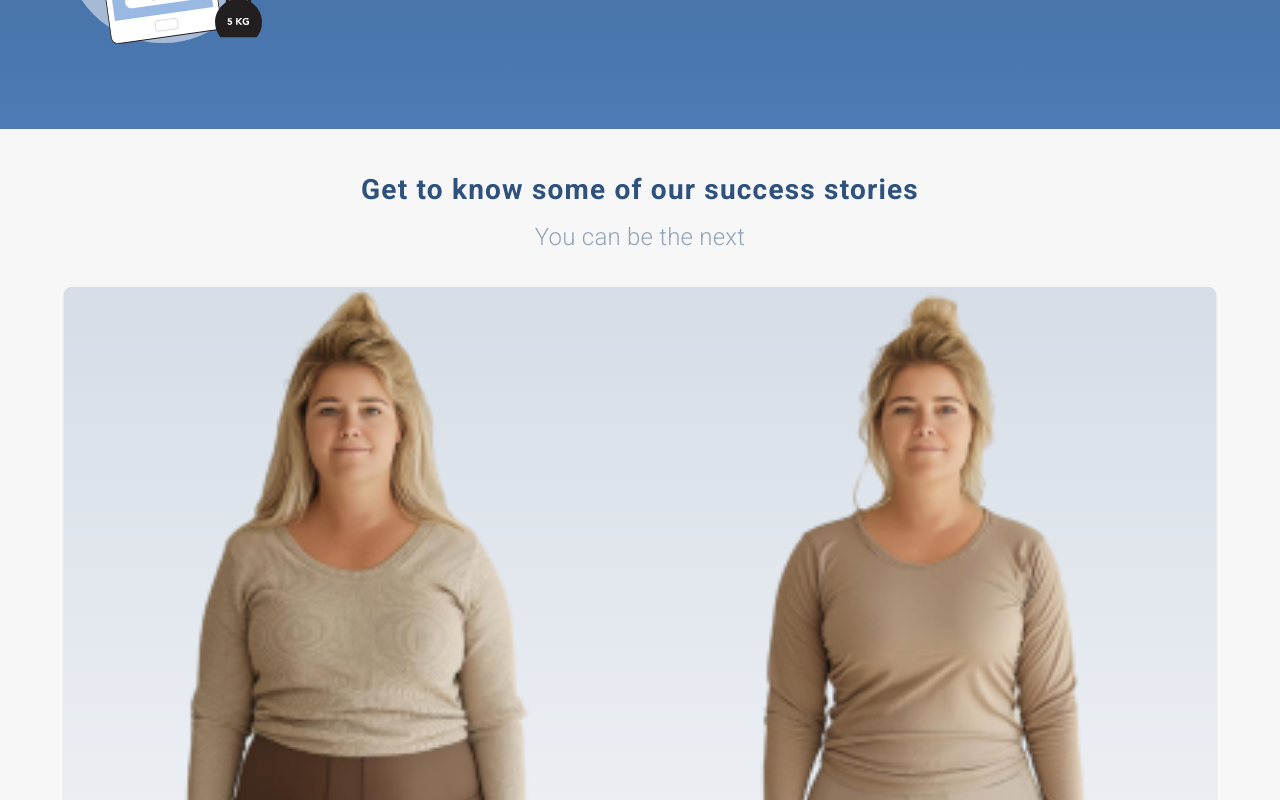
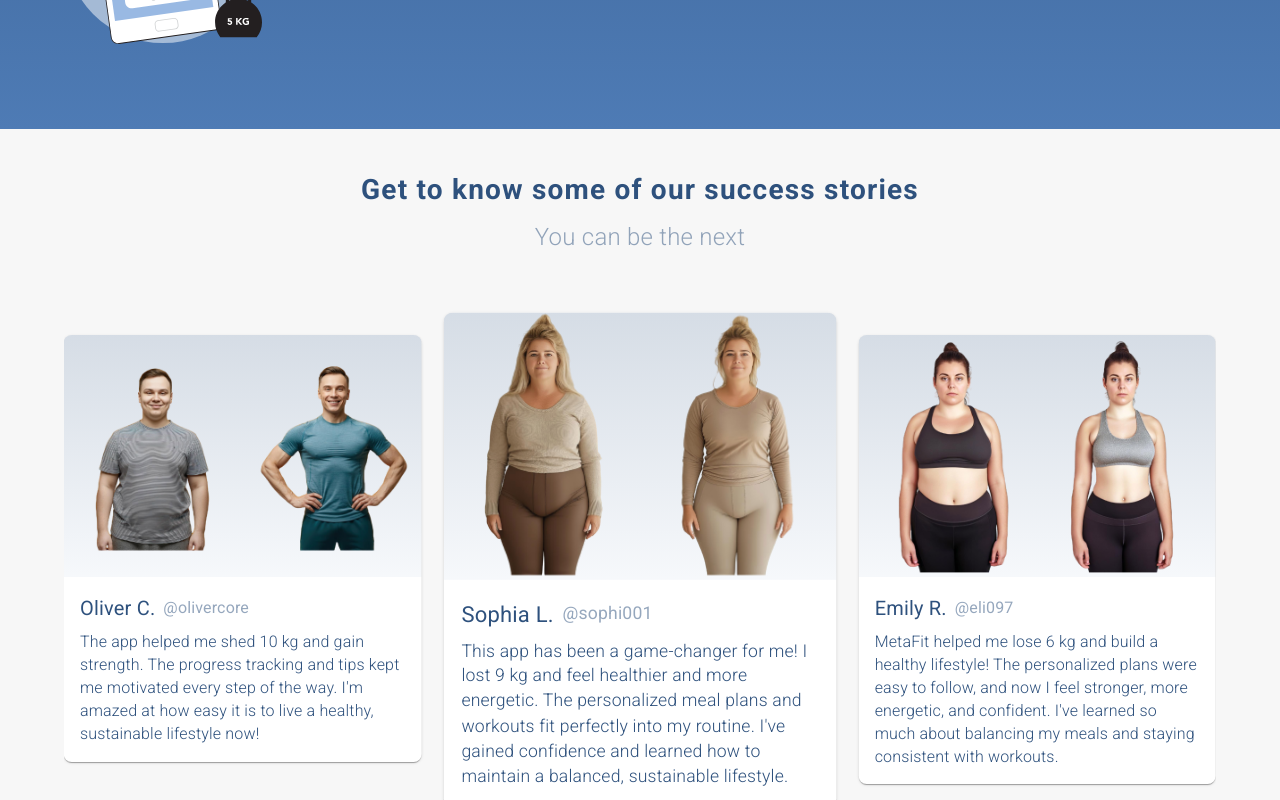
Before and after one commit to BrennoLima/MetaFit, a React (Create React App) app: page / in a window 1280 px wide. Shown: the part 1340-2140 px from the top of the page. Built offline with nearby package versions, Linux system fonts and the light colour scheme; a web font is replaced by a local one.

Commit message:
sweper + mobile

```diff
--- a/package.json
+++ b/package.json
@@ -22,6 +22,7 @@
     "react-dom": "^18.3.1",
     "react-router-dom": "^7.0.2",
     "react-scripts": "5.0.1",
+    "swiper": "^11.1.15",
     "uuid": "^11.0.3",
     "web-vitals": "^2.1.0"
   },
--- a/src/components/Landing/Features.js
+++ b/src/components/Landing/Features.js
@@ -26,7 +26,7 @@ export const Features = () => {
               style={{ width: '100%' }}
             />
           </Box>
-          <Box sx={{ pr: 4, pl: isMobile && 4, width: [1, 3 / 5] }}>
+          <Box sx={{ pr: 4, pl: [4, 0], width: [1, 3 / 5] }}>
             <Typography
               fontSize={[20, 24]}
               fontWeight={500}
@@ -52,7 +52,7 @@ export const Features = () => {
           sx={{ flexDirection: isMobile && 'column-reverse' }}
         >
           <Box sx={{ width: 1 / 5 }} />
-          <Box sx={{ pr: 4, pl: isMobile && 4, width: [1, 3 / 5] }}>
+          <Box sx={{ pr: 4, pl: [4, 0], width: [1, 3 / 5] }}>
             <Typography
               fontSize={[20, 24]}
               fontWeight={500}
@@ -90,7 +90,7 @@ export const Features = () => {
               style={{ width: '100%' }}
             />
           </Box>
-          <Box sx={{ pr: 4, pl: isMobile && 4, width: [1, 3 / 5] }}>
+          <Box sx={{ pr: 4, pl: [4, 0], width: [1, 3 / 5] }}>
             <Typography
               fontSize={[20, 24]}
               fontWeight={500}
--- a/src/components/Landing/Hero.js
+++ b/src/components/Landing/Hero.js
@@ -51,7 +51,7 @@ export const Hero = () => {
           Start your journey!
         </Button>
       </Box>
-      <Box sx={{ width: 1, mt: isMobile && 4 }}>
+      <Box sx={{ width: 1, mt: [4, 0] }}>
         <img
           src="assets/images/PhonesMockup.png"
           alt="phones-mockup"
--- a/src/components/Landing/Testimonials.js
+++ b/src/components/Landing/Testimonials.js
@@ -1,6 +1,14 @@
-import React from 'react';
-import { Box, Card, Container, Stack, Typography } from '@mui/material';
-import Slider from 'react-slick';
+import React, { useState } from 'react';
+import { Box, Card, Container, Typography } from '@mui/material';
+// Swiper
+import { Swiper, SwiperSlide } from 'swiper/react';
+import { FreeMode, Pagination, A11y, Autoplay } from 'swiper/modules';
+import 'swiper/css';
+import 'swiper/css/free-mode';
+import 'swiper/css/pagination';
+import 'swiper/css/parallax';
+
+import useIsMobileScreen from '../../utils/useIsMobileScreen';
 
 const TestimonialCard = ({ testimonial }) => {
   const { name, handle, text, image } = testimonial;
@@ -48,6 +56,8 @@ const TestimonialCard = ({ testimonial }) => {
 };
 
 export const Testimonials = () => {
+  const isMobile = useIsMobileScreen();
+  const [activeIndex, setActiveIndex] = useState(null);
   const testimonials = [
     {
       name: 'Sophia L.',
@@ -67,7 +77,68 @@ export const Testimonials = () => {
       text: "I lost 15 kg of fat, gained muscle, and feel stronger than ever. Beyond the physical changes, I've gained confidence and a healthier mindset. If you're serious about changing your life, this app is the best tool to get you there!",
       image: 'testimonials3',
     },
+    {
+      name: 'James K.',
+      handle: '@jamesklean',
+      text: "I've dropped 8 kg and built lean muscle thanks to this app. The workouts and meal plans are so easy to stick with, and I've never felt more confident in my own skin. Highly recommend it to anyone looking for real results!",
+      image: 'testimonials1',
+    },
+    {
+      name: 'Lila T.',
+      handle: '@lilatfit',
+      text: "I finally achieved my goal of losing 12 kg! This app made fitness fun and manageable with its customized approach. My energy levels have skyrocketed, and I love the way I feel every day. It's life-changing!",
+      image: 'testimonials2',
+    },
+    {
+      name: 'Oliver C.',
+      handle: '@olivercore',
+      text: "The app helped me shed 10 kg and gain strength. The progress tracking and tips kept me motivated every step of the way. I'm amazed at how easy it is to live a healthy, sustainable lifestyle now!",
+      image: 'testimonials3',
+    },
+    // {
+    //   name: 'Rachel V.',
+    //   handle: '@rachvibes',
+    //   text: "With this app, I lost 7 kg and built a strong workout routine. The guidance was incredible, and I've learned so much about fitness and nutrition. I feel confident, energized, and proud of my progress!",
+    //   image: 'testimonials7',
+    // },
+    // {
+    //   name: 'Ethan W.',
+    //   handle: '@ethanworks',
+    //   text: "I managed to lose 14 kg and tone up with this app. The tailored plans and expert advice made all the difference. I'm stronger, fitter, and more determined than ever to maintain this lifestyle!",
+    //   image: 'testimonials8',
+    // },
+    // {
+    //   name: 'Mia F.',
+    //   handle: '@fitwithmia',
+    //   text: "Losing 5 kg never felt this good! The app's meal ideas and workouts were perfect for my busy schedule. I'm healthier, happier, and finally loving the way I look and feel!",
+    //   image: 'testimonials9',
+    // },
+    // {
+    //   name: 'Noah B.',
+    //   handle: '@noahbuilds',
+    //   text: "I lost 9 kg while gaining muscle and confidence. The app taught me how to fuel my body and stay consistent with workouts. It's like having a personal trainer and nutritionist in my pocket!",
+    //   image: 'testimonials10',
+    // },
+    // {
+    //   name: 'Ava G.',
+    //   handle: '@avagains',
+    //   text: "Thanks to this app, I've lost 11 kg and completely transformed my lifestyle. The community and support were amazing, and I've learned how to stay healthy in a sustainable way. Highly recommend!",
+    //   image: 'testimonials11',
+    // },
+    // {
+    //   name: 'Liam S.',
+    //   handle: '@liamstrong',
+    //   text: "I dropped 6 kg and feel stronger and more energized than ever. The personalized meal plans and workouts were simple to follow, and the progress I've made is incredible. I'm so grateful!",
+    //   image: 'testimonials12',
+    // },
+    // {
+    //   name: 'Ella D.',
+    //   handle: '@ella_daily',
+    //   text: "I've never felt better! This app helped me lose 8 kg and improve my fitness level. The personalized plans were a game-changer, and I've gained so much confidence along the way. It's been an amazing journey!",
+    //   image: 'testimonials13',
+    // },
   ];
+
   return (
     <Container
       sx={{
@@ -78,7 +149,7 @@ export const Testimonials = () => {
       <Typography
         color="primary"
         align="center"
-        fontSize={[20, 28]}
+        fontSize={[18, 28]}
         fontWeight={600}
         sx={{ mb: [0, 1] }}
         letterSpacing={1.2}
@@ -89,15 +160,53 @@ export const Testimonials = () => {
         color="primary"
         align="center"
         fontSize={[16, 24]}
-        sx={{ opacity: 0.5, mb: 4 }}
+        sx={{ opacity: 0.5, mb: [3, 6] }}
       >
         You can be the next
       </Typography>
-      {testimonials.map(testimonial => (
-        <Box>
-          <TestimonialCard testimonial={testimonial} />
-        </Box>
-      ))}
+      <Box>
+        <Swiper
+          centeredSlides
+          onActiveIndexChange={swiper =>
+            !isMobile && setActiveIndex(swiper.realIndex)
+          }
+          loop={true}
+          grabCursor
+          spaceBetween={50}
+          slidesPerView={3}
+          modules={[FreeMode, Pagination, A11y, Autoplay]}
+          pagination={{ clickable: true }}
+          breakpoints={{
+            0: {
+              slidesPerView: 1,
+              spaceBetween: 10,
+            },
+            1024: {
+              slidesPerView: 3,
+              spaceBetween: 40,
+            },
+          }}
+          autoplay={{
+            delay: 10000,
+            disableOnInteraction: false,
+          }}
+        >
+          {testimonials.map((testimonial, index) => (
+            <SwiperSlide key={index + 'testimonials'}>
+              <Box
+                sx={{
+                  py: [2, 4],
+                  mb: 6,
+                  transition: 'all 0.2s linear',
+                  transform: activeIndex === index ? 'scale(1.1)' : '',
+                }}
+              >
+                <TestimonialCard testimonial={testimonial} />
+              </Box>
+            </SwiperSlide>
+          ))}
+        </Swiper>
+      </Box>
     </Container>
   );
 };
--- a/src/index.js
+++ b/src/index.js
@@ -13,6 +13,7 @@ import '@fontsource/roboto/300.css';
 import '@fontsource/roboto/400.css';
 import '@fontsource/roboto/500.css';
 import '@fontsource/roboto/700.css';
+import 'swiper/css';
 
 const root = ReactDOM.createRoot(document.getElementById('root'));
 root.render(
```
Also changed, not shown: 2 other files (tests, documents, lock files or other folders).
